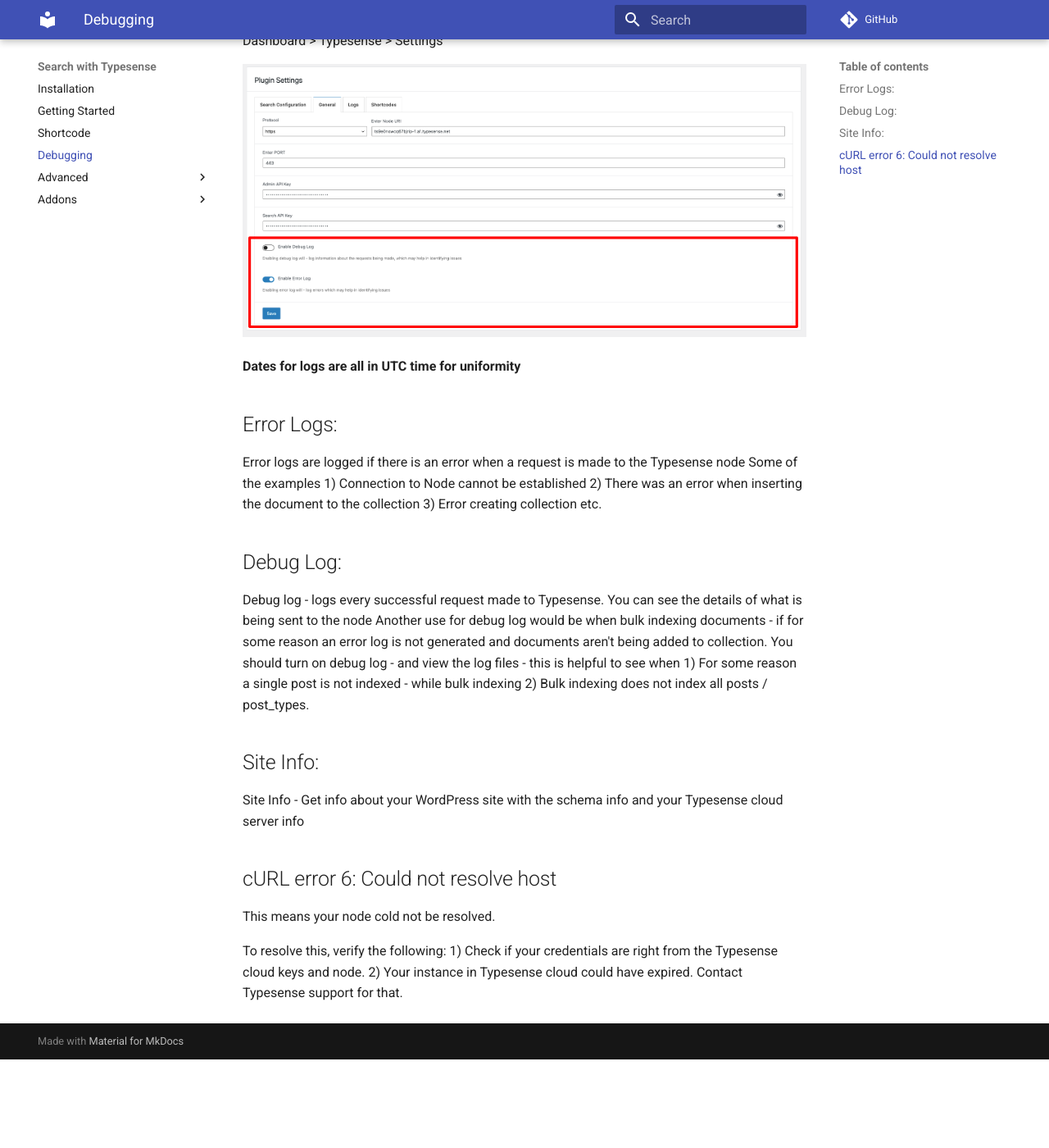
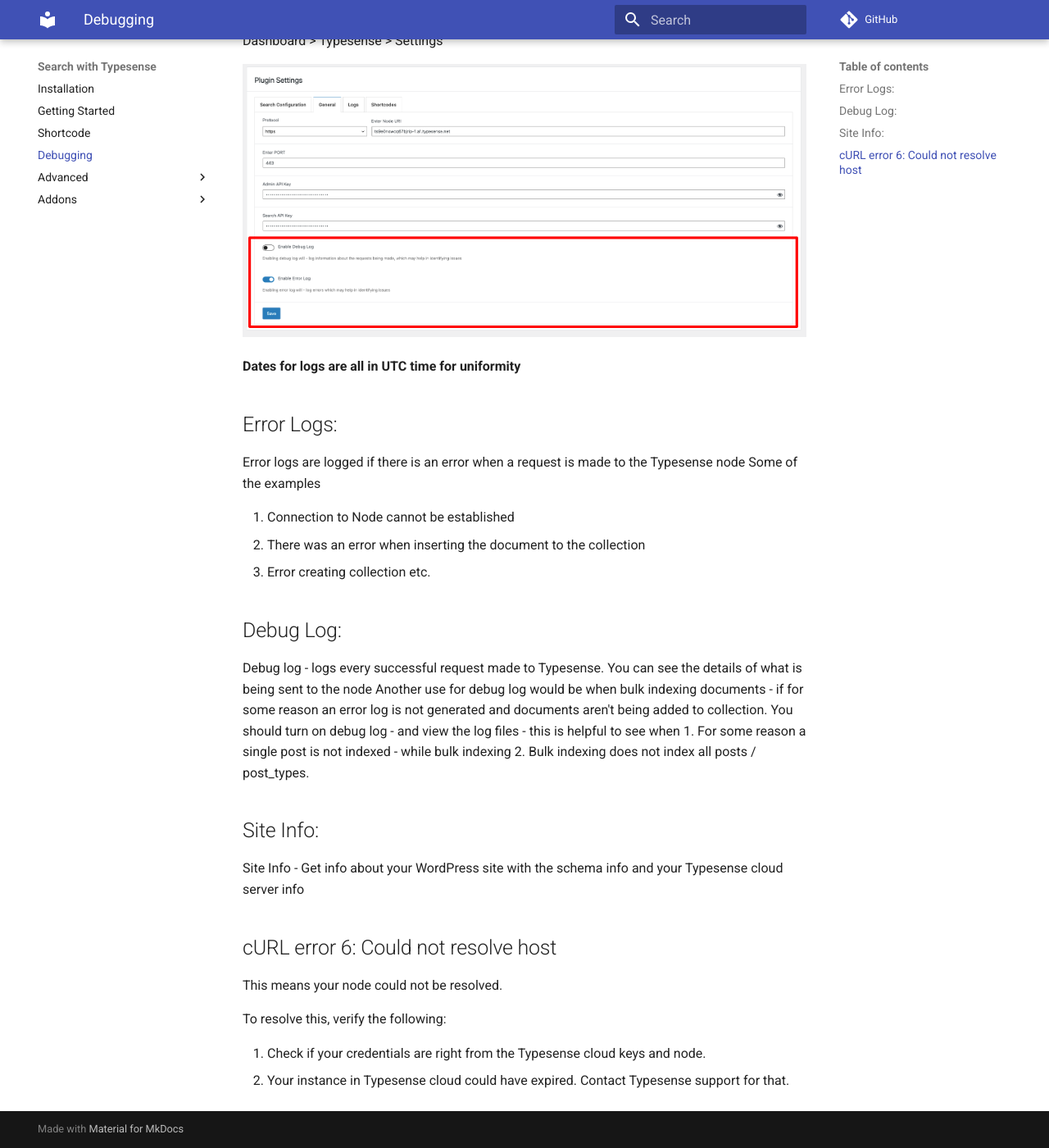
Before and after one commit to codemanas/cm-typesense-docs, an MkDocs documentation site: the page built from docs/debug.md, in a window 1280 px wide and 1400 px high, scrolled down 210 px. Shown: the whole window at 82% size. Built offline with MkDocs 1.6.1 and Material for MkDocs 9.7.7, drawn with Linux system fonts in a browser that asks for light colours; comment, search, counter and statistics services are not loaded; before the commit the page ends 1502 px from its top, so only the background shows below that.

Commit message:
Typo correction - numbered list

```diff
--- a/docs/debug.md
+++ b/docs/debug.md
@@ -13,9 +13,10 @@
 ##Error Logs:
 Error logs are logged if there is an error when a request is made to the Typesense node
 Some of the examples
-1) Connection to Node cannot be established
-2) There was an error when inserting the document to the collection
-3) Error creating collection
+
+1. Connection to Node cannot be established
+2. There was an error when inserting the document to the collection
+3. Error creating collection
 etc.
 
 
@@ -23,15 +24,16 @@
 Debug log - logs every successful request made to Typesense. You can see the details of what is being sent to the node
 Another use for debug log would be when bulk indexing documents - if for some reason an error log is not generated and documents aren't being added to collection.
 You should turn on debug log - and view the log files - this is helpful to see when
-1) For some reason a single post is not indexed - while bulk indexing
-2) Bulk indexing does not index all posts / post_types.
+1. For some reason a single post is not indexed - while bulk indexing
+2. Bulk indexing does not index all posts / post_types.
 
 ##Site Info:
 Site Info - Get info about your WordPress site with the schema info and your Typesense cloud server info
 
 ##cURL error 6: Could not resolve host
-This means your node cold not be resolved.
+This means your node could not be resolved.
 
 To resolve this, verify the following:
-1) Check if your credentials are right from the Typesense cloud keys and node.
-2) Your instance in Typesense cloud could have expired. Contact Typesense support for that.
+
+1. Check if your credentials are right from the Typesense cloud keys and node.
+2. Your instance in Typesense cloud could have expired. Contact Typesense support for that.
```
Also changed, not shown: site/debug/index.html, site/getting-started/index.html, site/search/search_index.json, site/sitemap.xml, 1 other file.
